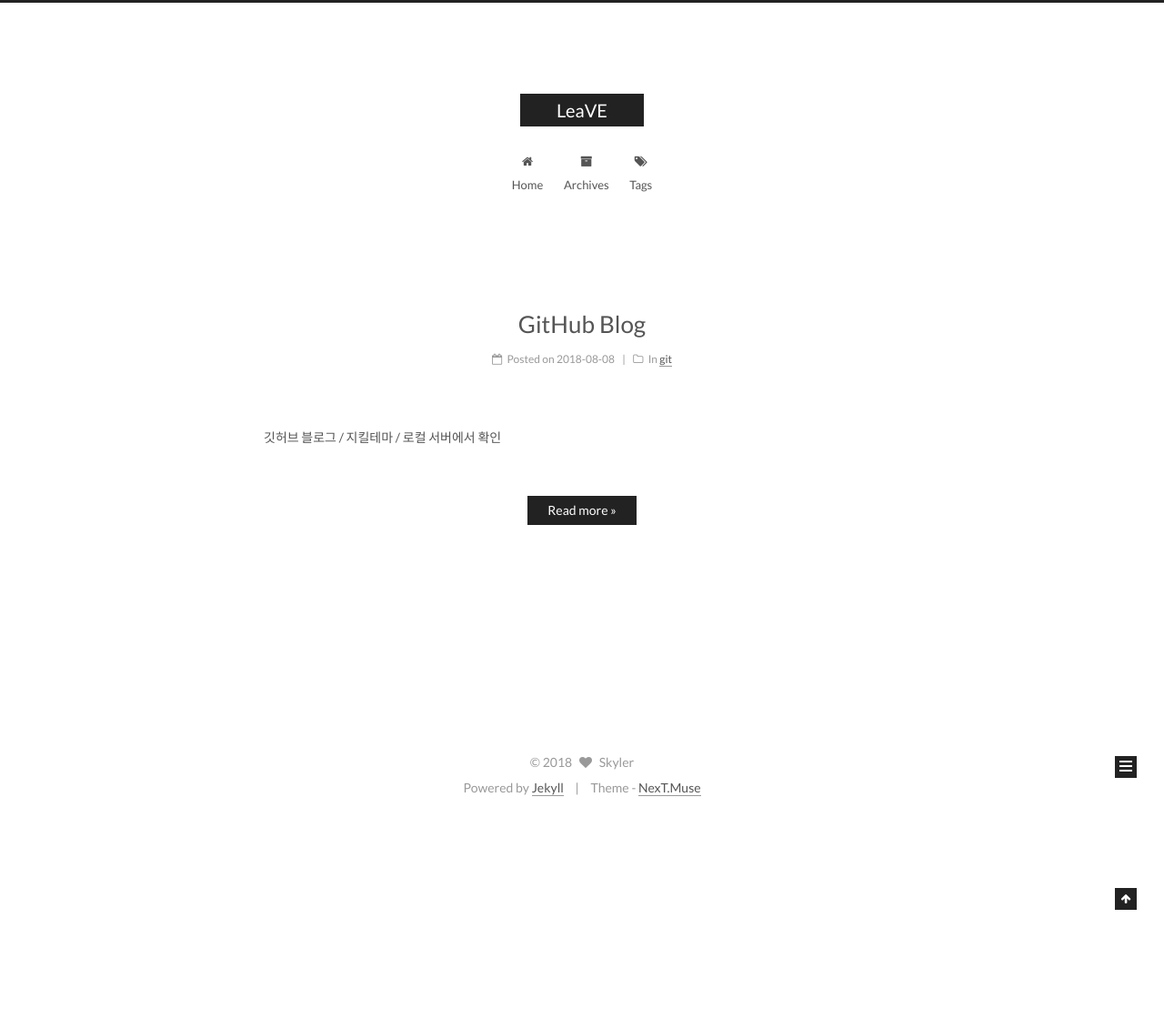
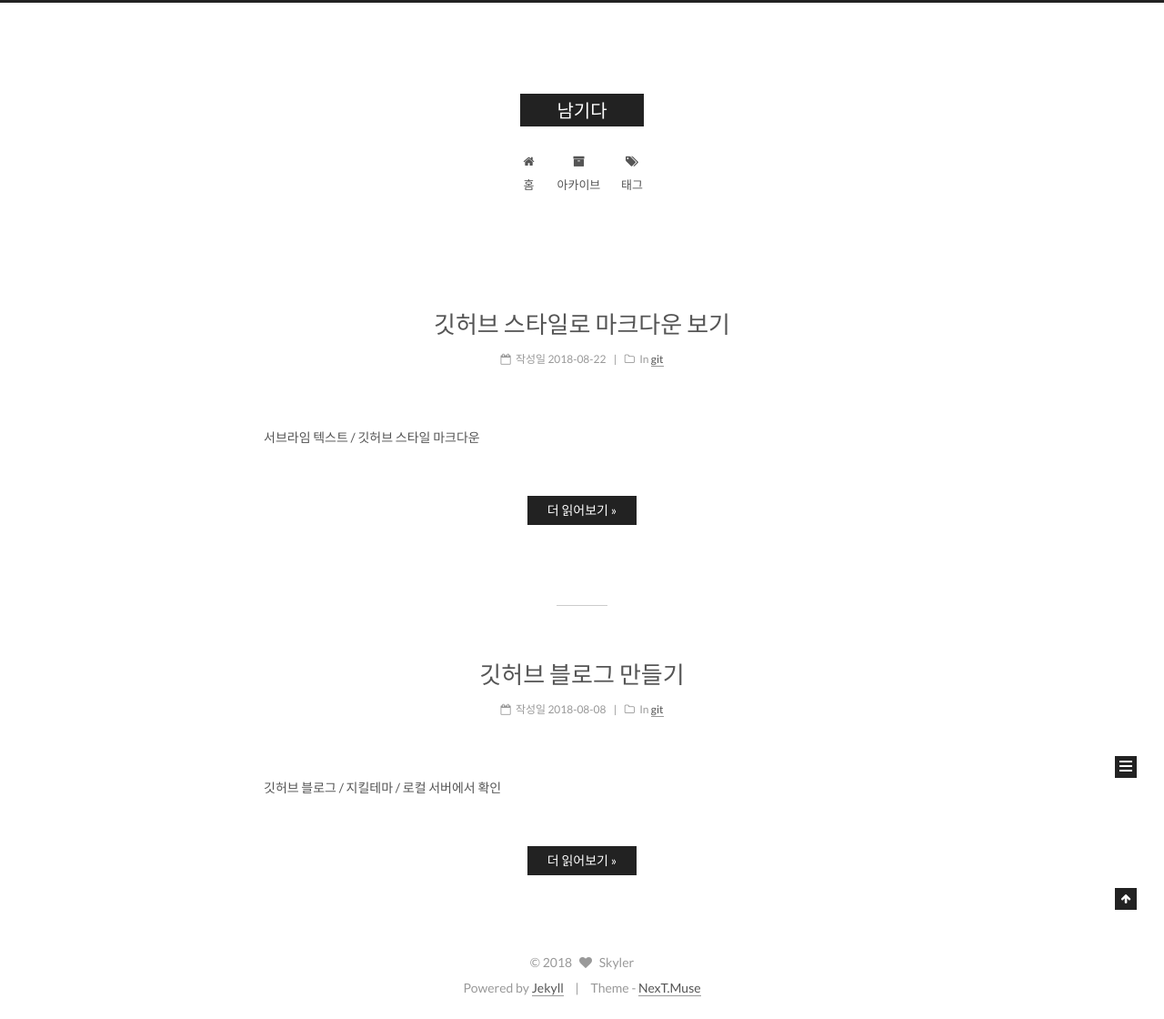
Before and after one commit to cielo4n/cielo4n.github.io, a Jekyll site: the page built from index.html, in a window 1280 px wide. Shown: the whole page at 91% size. Built offline with Jekyll 4.4.1, drawn with Linux system fonts in a browser that asks for light colours; the list of posts is cut into pages by our own code; before the commit the page ends 900 px from its top, so only the background shows below that.

Commit message:
modify _config.yml language, add & modify posts

````diff
--- a/_config.yml
+++ b/_config.yml
@@ -4,12 +4,12 @@
 # ---------------------------------------------------------------
 
 # Site
-title: LeaVE
+title: 남기다
 subtitle:
-description: programming memo
+description: 프로그래밍 관련 메모입니다
 author: Skyler
 # Support language: de, en, fr-FR, id, ja, ko, pt-BR, pt, ru, zh-Hans, zh-hk, zh-tw
-language: en
+language: ko
 date_format: '%Y-%m-%d'
 
 # URL
--- a/_posts/2018-08-08-make-github-blog.md
+++ b/_posts/2018-08-08-make-github-blog.md
@@ -1,5 +1,5 @@
 ---
-title: GitHub Blog
+title: 깃허브 블로그 만들기
 date: 2018-08-08
 description: 깃허브 블로그 / 지킬테마 / 로컬 서버에서 확인
 categories:
--- /dev/null
+++ b/_posts/2018-08-22-sublimetext-github-style-markdown.md
@@ -0,0 +1,33 @@
+---
+title: 깃허브 스타일로 마크다운 보기
+date: 2018-08-22
+description: 서브라임 텍스트 / 깃허브 스타일 마크다운
+categories:
+ - git
+tags:
+ - github
+ - gitblog
+ - sublimetext
+ - markdown
+ - github-style-markdown
+---
+# 깃허브 스타일로 마크다운 보기
+---
+## 1. 마크다운 문법 사용하기
+[마크다운 배우기](https://guides.github.com/features/mastering-markdown/)
+[이모티콘 목록](https://gist.github.com/rxaviers/7360908) :blush:
+
+## 2. 서브라임 텍스트에서 깃허브 스타일 마크다운 보기
+서브라임 텍스트에서 단축키 `Ctrl+Shift+P` 누르고 아래 설치
+```
+Package Control:Install Package
+MarkdownEditing
+```
+서브라임 텍스트 설정 변경
+`View > Syntax > Open all with current extension as > MarkdownEditing > Markdown GFM`
+
+## 3. 웹에서 깃허브 스타일 마크다운 보기
+[Editor.md](https://pandao.github.io/editor.md/)
+
+## 참고 페이지
+> [MarkdownEditing - 서브라임텍스트(SublimeText) 플러그인 #12](http://webdir.tistory.com/418)
````
Also changed, not shown: other parts of _posts/2018-08-08-make-github-blog.md (+2 -2 lines).
